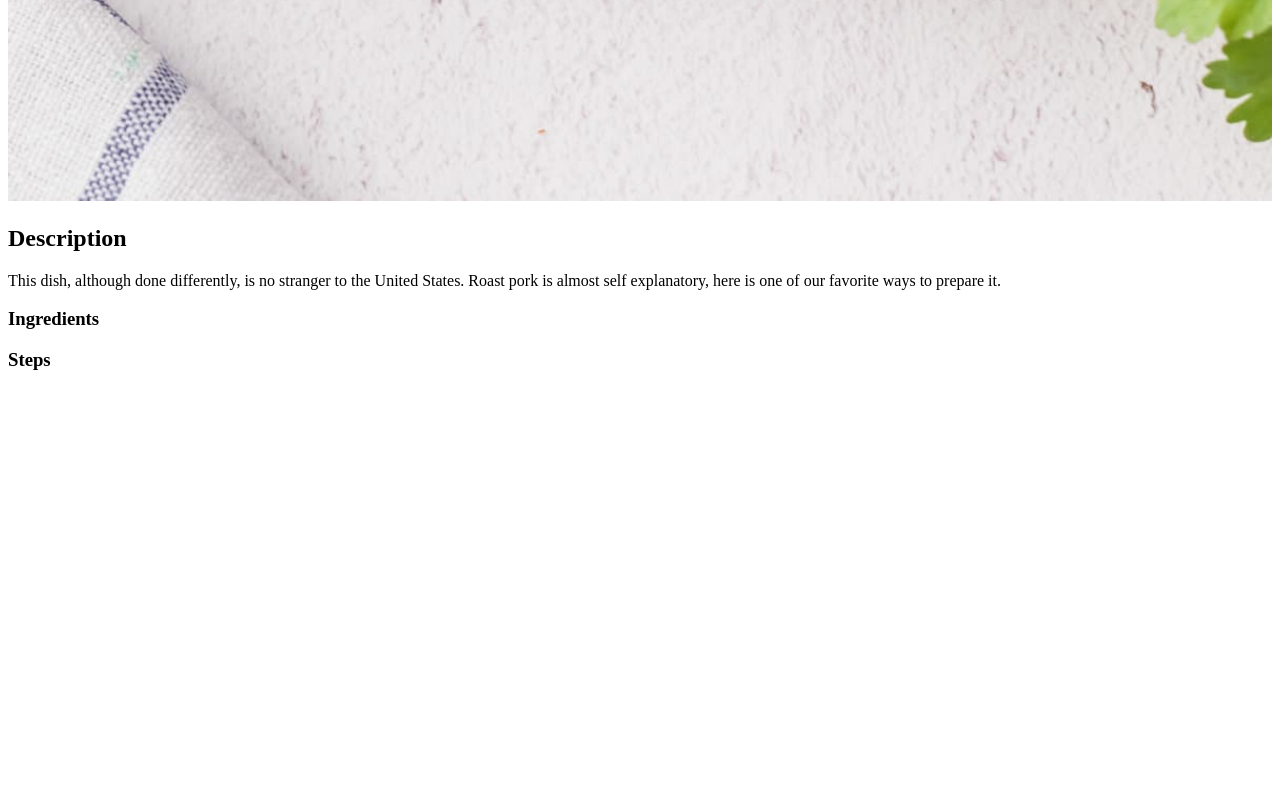
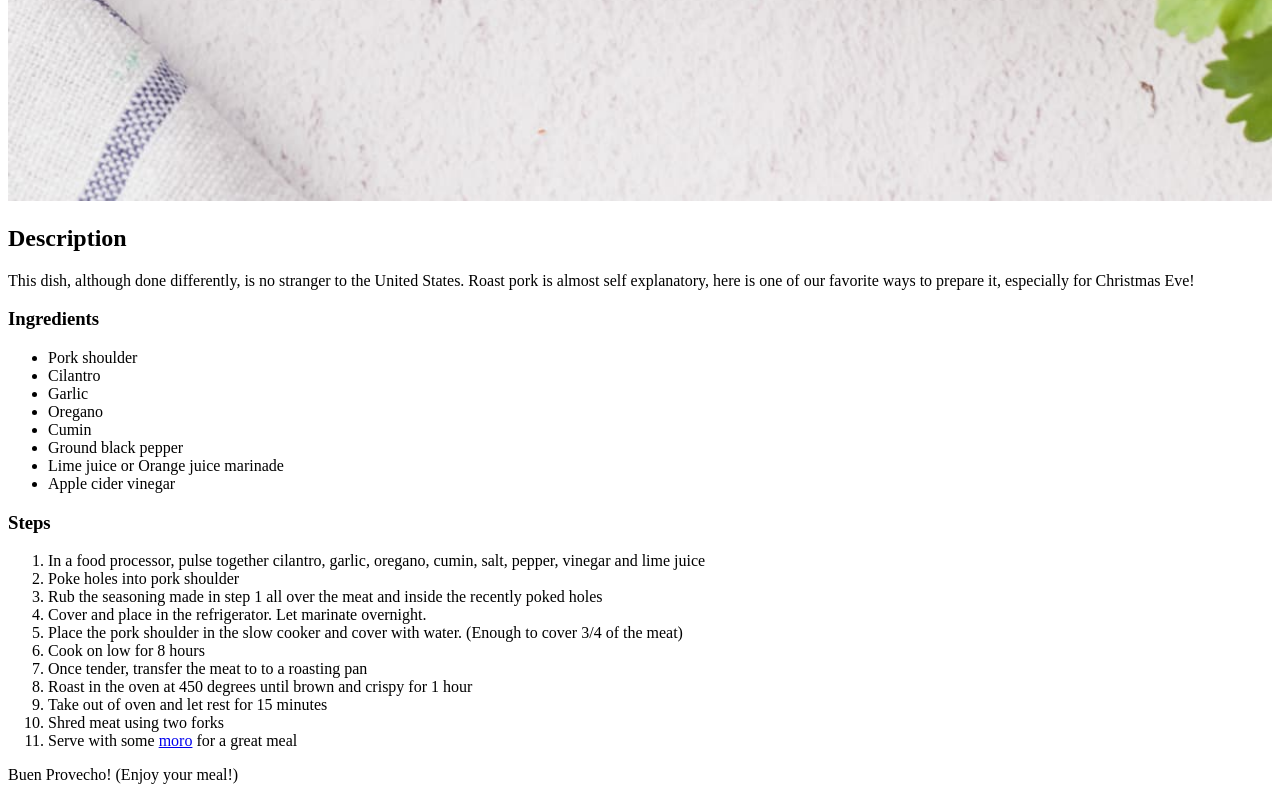
Before and after one commit to DominicanCodes/odin-recipes, a plain HTML site: page recipes/pernil.html in a window 1280 px wide. Shown: the part 1773-2573 px from the top of the page. Before the commit the page ends 2163 px from the top, so only its background shows below. Drawn offline with Linux system fonts and the light colour scheme.

Commit message:
Add ingredients and steps for pernil.html

```diff
--- a/recipes/pernil.html
+++ b/recipes/pernil.html
@@ -10,9 +10,34 @@
         <img src="../img/pernil.jpg" alt="Picture of pernil dominicano" width="100%">
         <h2>Description</h2>
         <p>This dish, although done differently, is no stranger to the United States. Roast pork
-            is almost self explanatory, here is one of our favorite ways to prepare it.
+            is almost self explanatory, here is one of our favorite ways to prepare it, especially
+            for Christmas Eve!
         </p>
         <h3>Ingredients</h3>
+        <ul>
+            <li>Pork shoulder</li>
+            <li>Cilantro</li>
+            <li>Garlic</li>
+            <li>Oregano</li>
+            <li>Cumin</li>
+            <li>Ground black pepper</li>
+            <li>Lime juice or Orange juice marinade</li>
+            <li>Apple cider vinegar</li>
+        </ul>
         <h3>Steps</h3>
+        <ol>
+            <li>In a food processor, pulse together cilantro, garlic, oregano, cumin, salt, pepper, vinegar and lime juice</li>
+            <li>Poke holes into pork shoulder</li>
+            <li>Rub the seasoning made in step 1 all over the meat and inside the recently poked holes</li>
+            <li>Cover and place in the refrigerator. Let marinate overnight.</li>
+            <li>Place the pork shoulder in the slow cooker and cover with water. (Enough to cover 3/4 of the meat)</li>
+            <li>Cook on low for 8 hours</li>
+            <li>Once tender, transfer the meat to to a roasting pan</li>
+            <li>Roast in the oven at 450 degrees until brown and crispy for 1 hour</li>
+            <li>Take out of oven and let rest for 15 minutes</li>
+            <li>Shred meat using two forks</li>
+            <li>Serve with some <a href="./moro.html">moro</a> for a great meal</li>
+        </ol>
+        <p>Buen Provecho! (Enjoy your meal!)</p>
     </body>
 </html>
```
